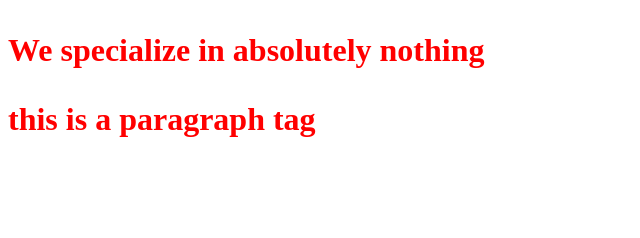
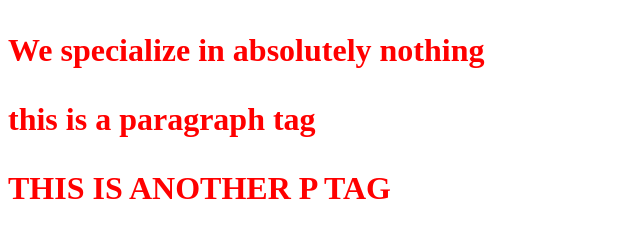
Before and after one commit to malware7869/2nd-work-of-git, a plain HTML site: page index.html in a window 1280 px wide. Shown: the whole page, without its empty margins (0-640 px from the left). Drawn offline with Linux system fonts and the light colour scheme.

Commit message:
another p tag

```diff
--- a/index.html
+++ b/index.html
@@ -9,5 +9,6 @@
 <body>
     <p>We specialize in absolutely nothing</p>
     <p>this is a paragraph tag</p>
+    <p>THIS IS ANOTHER P TAG</p>
 </body>
 </html>
```
